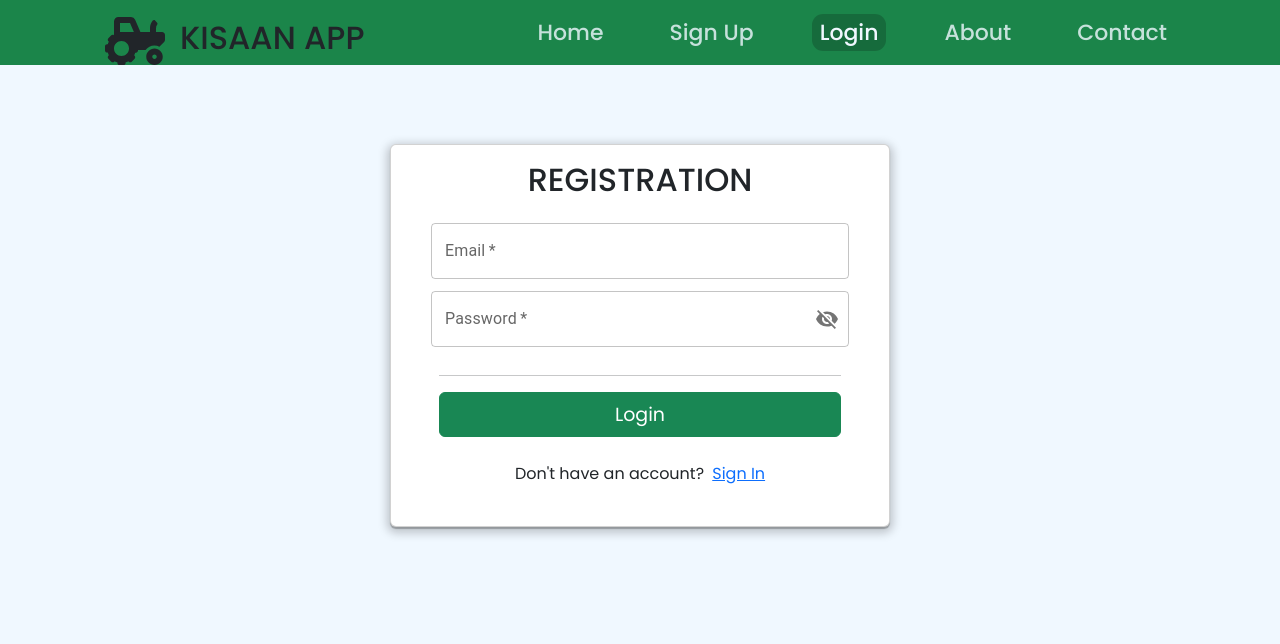
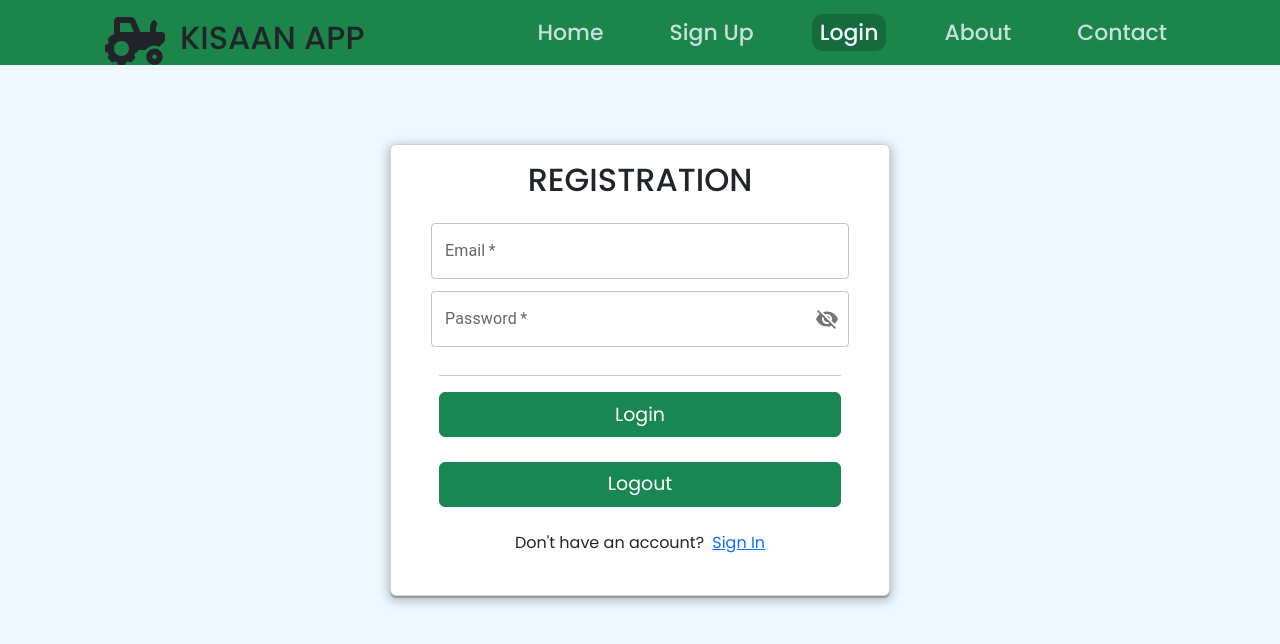
Before and after one commit to umar-tariq-1/Kisaan-App, a React (Create React App) app in the folder frontend/: page /login in a window 1280 px wide. Shown: the top 644 px of the page. Built offline with nearby package versions, Linux system fonts and the light colour scheme.

Commit message:
comleted login authorization with backend

```diff
--- a/frontend/src/pages/Login/login.jsx
+++ b/frontend/src/pages/Login/login.jsx
@@ -70,7 +70,8 @@ function Login() {
         ...userData,
         email: userData.email.toLowerCase(),
       };
-      const { data } = await axios.post(url, newData);
+      const config={headers:{"Content-Type": "application/json"}, withCredentials: true}
+      const { data } = await axios.post(url, newData, config);
       //console.log(res)
       setLoading(false);
       if (data.isLoggedIn) {
@@ -156,6 +157,20 @@ function Login() {
                 Login
               </button>
             </form>
+            <button
+                className="btn btn-success"
+                style={{
+                  fontSize: 19,
+                  marginBottom: "6%",
+                  width: "100%",
+                  height: 45,
+                }}
+                onClick={()=>{
+                 axios.post("http://localhost:3001/logout",{message:"this works"}, {headers:{"Content-Type": "application/json"}, withCredentials: true})
+                }}
+              >
+                Logout
+              </button>
             <div
               style={{ marginLeft: "-1%", marginRight: "-1%" }}
               className="mb-4 d-flex align-items-center justify-content-center"
```
Also changed, not shown: 2 other files (tests, documents, lock files or other folders).
